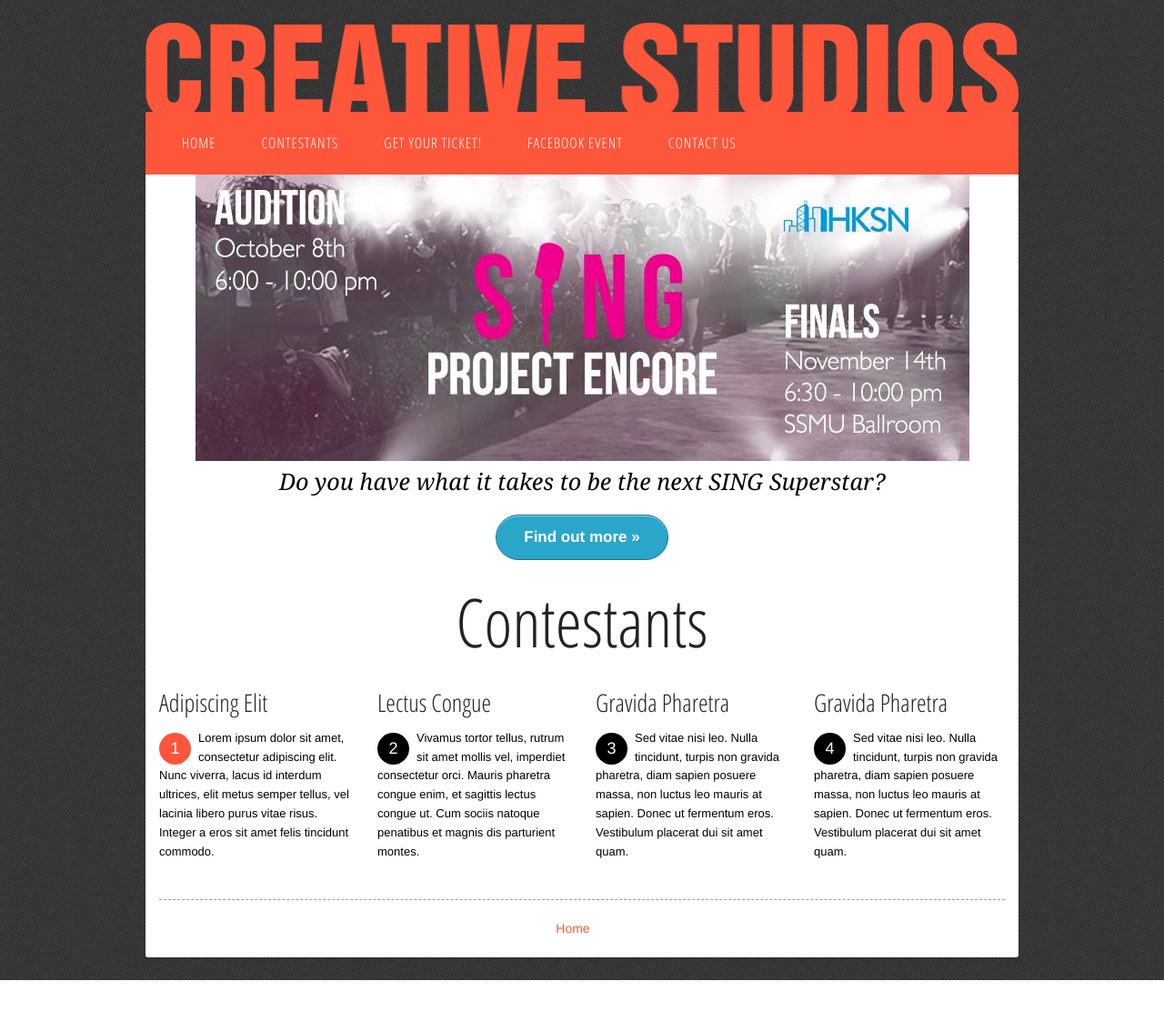
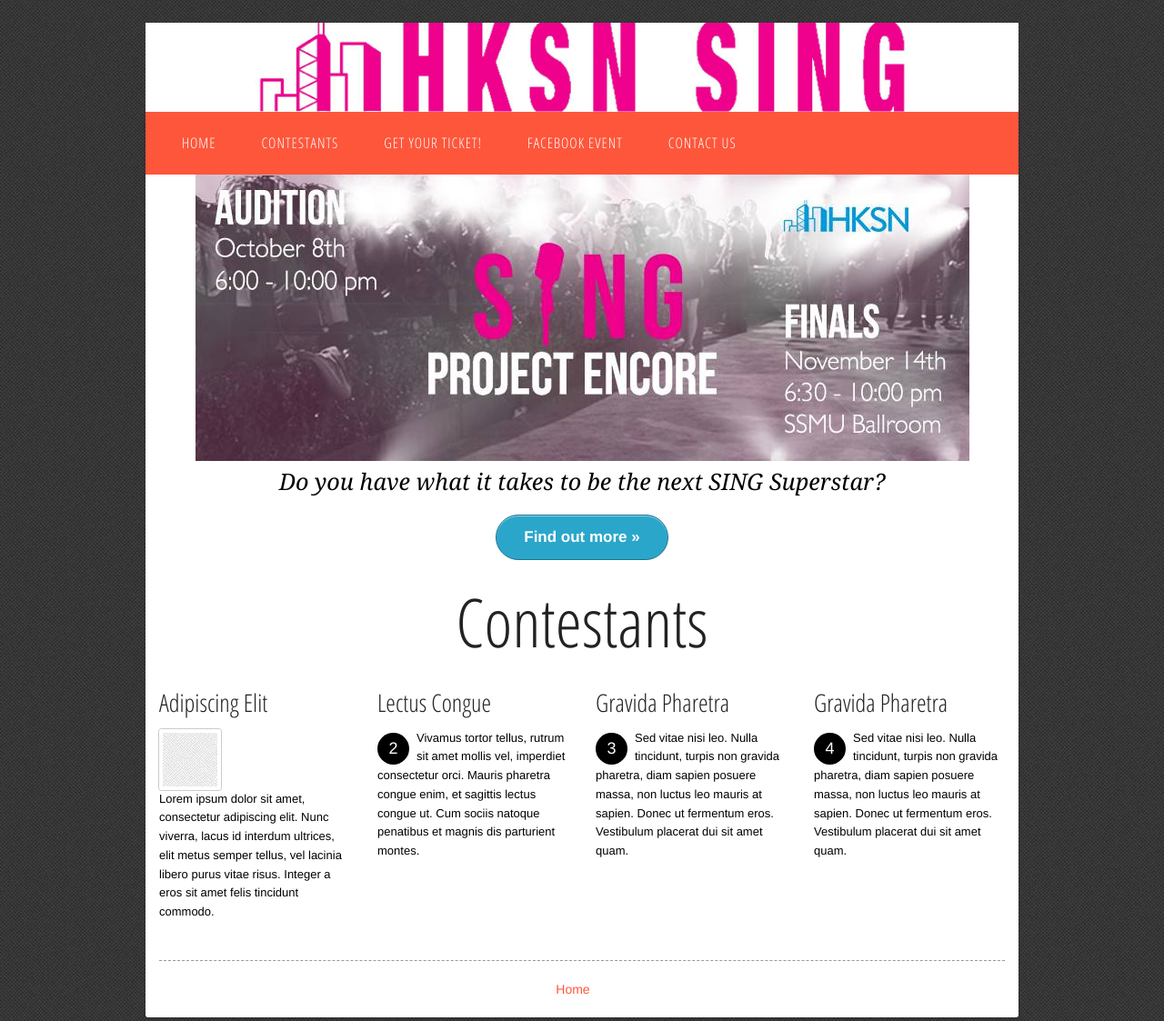
Before and after one commit to michaelchum/hksn-sing, a plain HTML site: page index.html in a window 1280 px wide. Shown: the top 1123 px of the page at 91% size. Before the commit the page ends 1078 px from the top, so only its background shows below. Drawn offline with Linux system fonts and the light colour scheme; a web font is replaced by a local one.

Commit message:
Added logo

```diff
--- a/index.html
+++ b/index.html
@@ -42,7 +42,7 @@
 
       <div class="row">
 
-      <a href="index.html"><img src="images/logo.png" alt="desc" style="border:none; margin-top:25px" /></a>
+      <a href="index.html"><img src="images/sing_logo.jpg" alt="desc" style="border:none; margin-top:25px" /></a>
 
       </div>
 
@@ -128,7 +128,7 @@
         <div class="three columns">
           <h3>Adipiscing Elit</h3>
 
-          <p><span class="dropcap_red">1</span> Lorem ipsum dolor sit amet, consectetur adipiscing elit. Nunc viverra, lacus id interdum ultrices, elit metus semper tellus, vel lacinia libero purus vitae risus. Integer a eros sit amet felis tincidunt commodo.</p>
+          <p> <a class="th" href="#"><img src='images/bg.png' /></a>Lorem ipsum dolor sit amet, consectetur adipiscing elit. Nunc viverra, lacus id interdum ultrices, elit metus semper tellus, vel lacinia libero purus vitae risus. Integer a eros sit amet felis tincidunt commodo.</p>
         </div>
 
         <div class="three columns">
```
Also changed, not shown: images/sing_logo.jpg (added).
